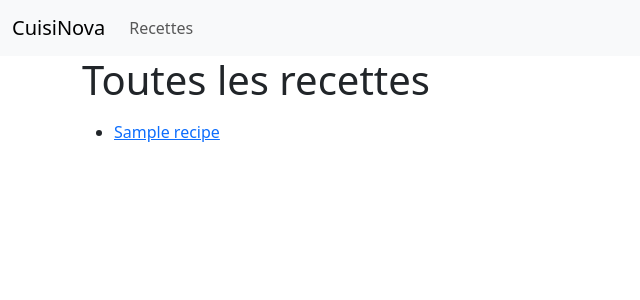
After one commit to gigiyoyo/TutoSymfony, a Symfony app: template Cuisinova/templates/recipe/index.html.twig in a window 1280 px wide. The commit adds this page. Shown: the top 300 px of the page, without its empty margins (0-640 px from the left). Run offline with Twig, Linux system fonts and the light colour scheme; the template is opened without the code that fills it: most values are stand-ins (such as "Sample title", 1, 10 or a date in 2020); some libraries are stand-ins or nearby versions.

Commit message:
Affichage des recettes.

```diff
--- a/Cuisinova/templates/partials/_header.html.twig
+++ b/Cuisinova/templates/partials/_header.html.twig
@@ -1,10 +1,17 @@
 <header>
     <nav class="navbar navbar-expand-lg bg-body-tertiary">
         <div class="container-fluid">
-            <a class="navbar-brand" href="">CuisiNova</a>
+            <a class="navbar-brand" href="{{ url('home_index') }}">CuisiNova</a>
             <button class="navbar-toggler" type="button" data-bs-toggle="collapse" data-bs-target="#navbarSupportedContent" aria-controls="navbarSupportedContent" aria-expanded="false" aria-label="Toggle navigation">
                 <span class="navbar-toggler-icon"></span>
             </button>
+            <div class="collapse navbar-collapse" id="navbarSupportedContent">
+                <ul class="navbar-nav me-auto mb-2 mb-lg-0">
+                    <li class="nav-item">
+                        <a class="nav-link {{ app.current_route == 'recipe_index' ? 'active' : ''}}" aria-current="page" href="{{ url('recipe_index') }}">Recettes</a>
+                    </li>
+                </ul>
+            </div>
         </div>
     </nav>
 </header>
--- /dev/null
+++ b/Cuisinova/templates/recipe/index.html.twig
@@ -0,0 +1,19 @@
+{% extends 'base.html.twig' %}
+
+{% block title %}Recettes{% endblock %}
+
+{% block body %}
+<div class="container">
+    <h1 class="text-align">Toutes les recettes</h1>
+
+    <p>
+        <ul>
+            {% for recipe in recipes %}
+                <li>
+                    <a href="{{ url('recipe_show', {'id': recipe.id, 'slug': recipe.slug}) }}">{{ recipe.title }}</a>
+                </li>
+            {% endfor %}
+        </ul>
+    </p>
+</div>
+{% endblock %}
```
Also changed, not shown: Cuisinova/src/Controller/RecipeController.php (added, +34 -0 lines), Cuisinova/templates/recipe/show.html.twig (added, +13 -0 lines).
